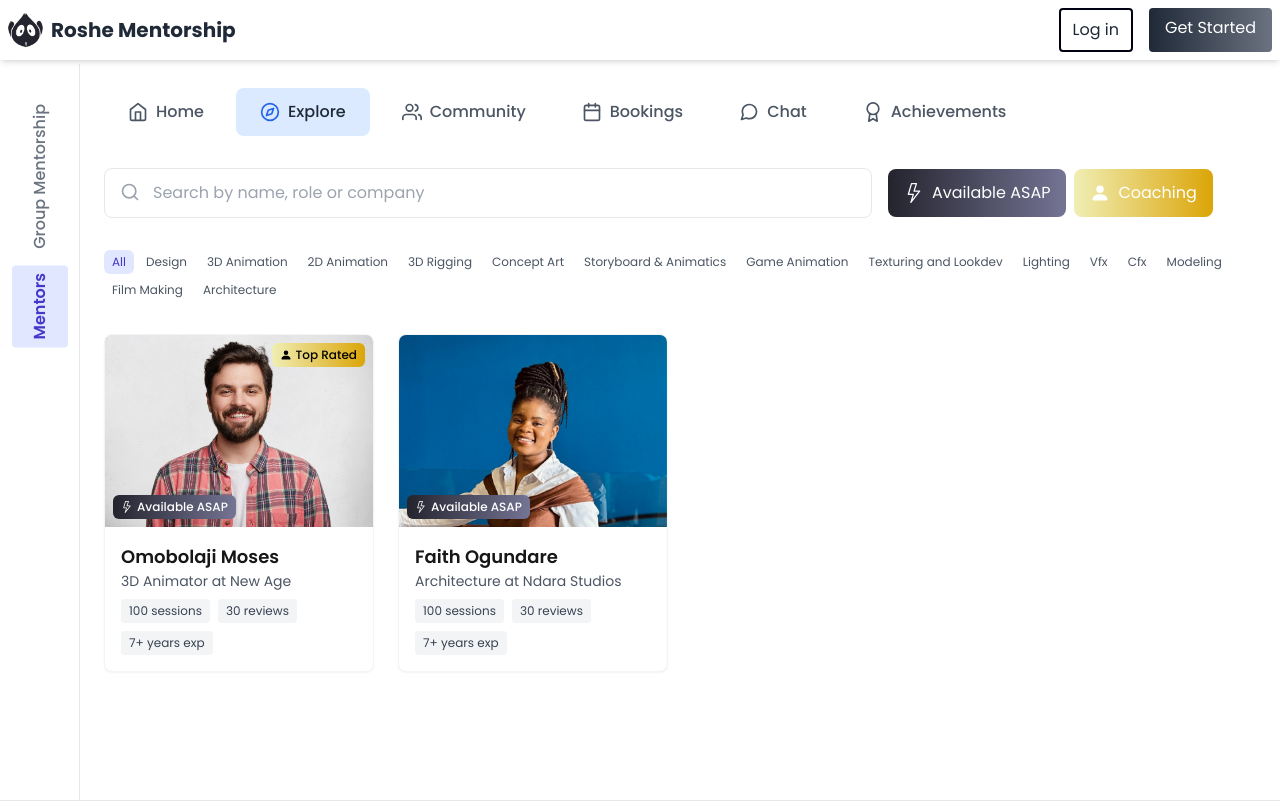
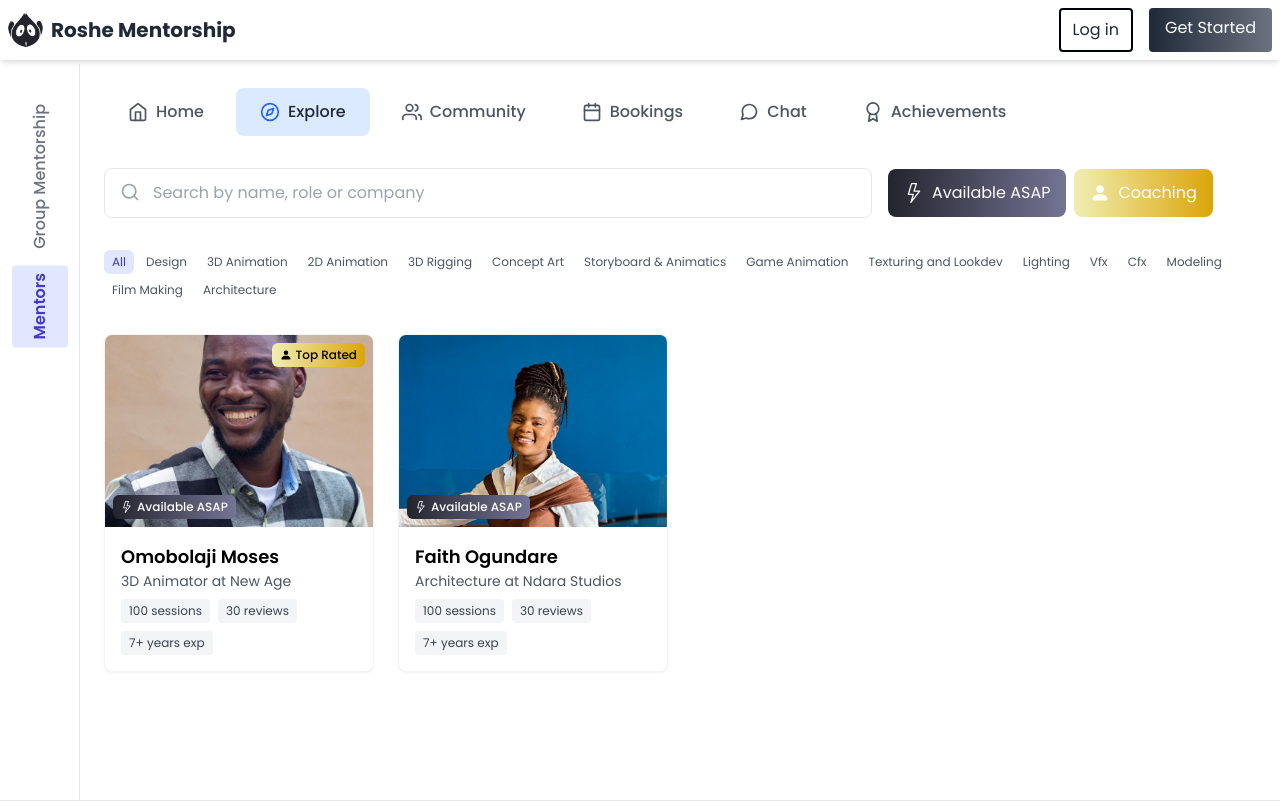
Before and after one commit to Roshe-Mentors/new_roshe, a Next.js app: page /dashboard in a window 1280 px wide. Shown: the top 802 px of the page. Built offline with nearby package versions, Linux system fonts and the light colour scheme.

Commit message:
FEAT: update mentor image URL and enhance name visibility in MentorDashboard

```diff
--- a/src/app/dashboard/components/MentorDashboard.tsx
+++ b/src/app/dashboard/components/MentorDashboard.tsx
@@ -271,7 +271,7 @@ const MentorCard: React.FC<MentorCardProps> = ({ mentor }) => {
       </div>
       {/* Mentor Details */}
       <div className="p-4">
-        <h3 className="text-lg font-semibold">{mentor.name}</h3>
+        <h3 className="text-lg font-semibold text-black">{mentor.name}</h3>
         <p className="text-sm text-gray-600">{mentor.role} at {mentor.company}</p>
         <div className="mt-2 flex flex-wrap gap-2">
           <span className="text-xs bg-gray-100 text-gray-700 px-2 py-1 rounded">
--- a/src/app/dashboard/data/mentors.ts
+++ b/src/app/dashboard/data/mentors.ts
@@ -12,7 +12,7 @@ export const mentorsData = [
     attendance: 98,
     isAvailableASAP: true,
     providesCoaching: false,
-    imageUrl: "/images/1.jpg",
+    imageUrl: "/images/bj.jpg",
     isTopRated: true,
   },
   {
```
Also changed, not shown: public/images/bj.jpg (added).
